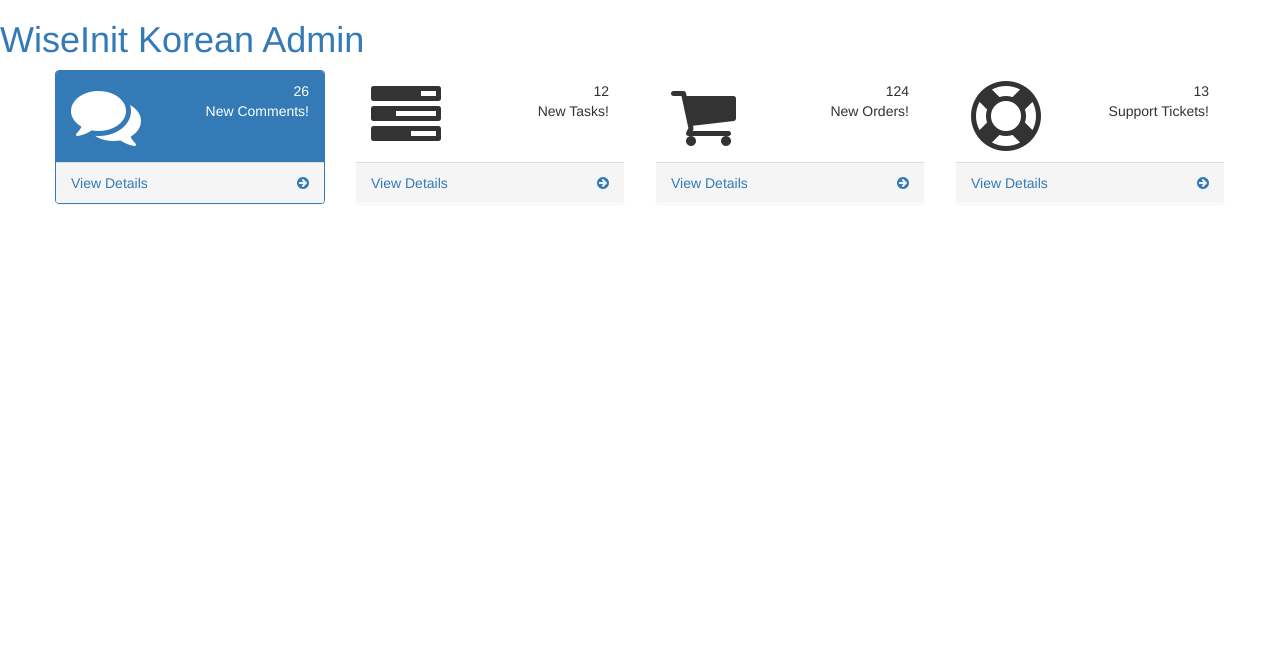
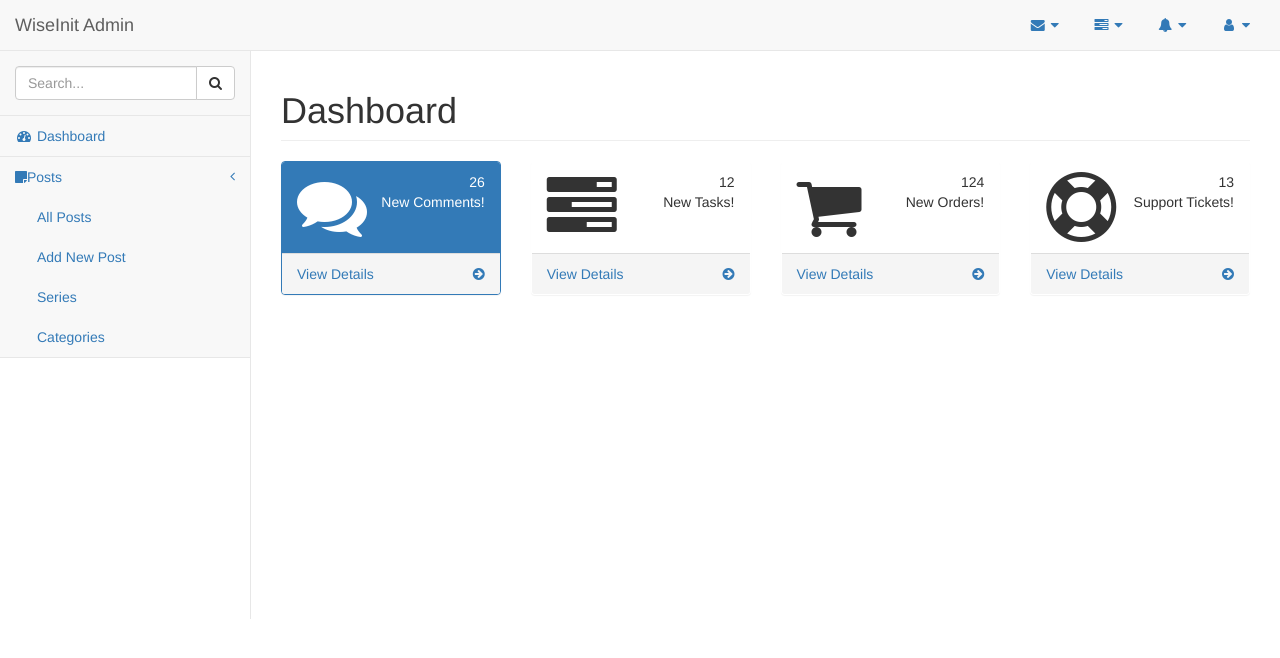
Before and after one commit to sainthkh/morningglory, a Django app: template morningglory/blog/templates/blog-admin/dashboard.html in a window 1280 px wide. Shown: the top 658 px of the page. Run offline with Django 3.2, Linux system fonts and the light colour scheme; the template is opened without the code that fills it, so the values that code supplies are empty; style sheets or scripts are compiled from the project's sources; parts of the project's set-up code (start-up, migrations or seed data) failed here and were passed over; some libraries are stand-ins or nearby versions.

Commit message:
Changed admin/base.html and added related style.

```diff
--- a/morningglory/blog/sass/admin-style.scss
+++ b/morningglory/blog/sass/admin-style.scss
@@ -45,3 +45,139 @@
 		right: 0;
 	}
 }
+
+// Admin layout
+
+#wrapper {
+    width: 100%;
+}
+
+#page-wrapper {
+    padding: 0 15px;
+    min-height: 568px;
+    background-color: #fff;
+}
+
+@media(min-width:768px) {
+    #page-wrapper {
+        position: inherit;
+        margin: 0 0 0 250px;
+        padding: 0 30px;
+        border-left: 1px solid #e7e7e7;
+    }
+}
+
+.navbar-top-links {
+    margin-right: 0;
+}
+
+.navbar-top-links li {
+    display: inline-block;
+}
+
+.navbar-top-links li:last-child {
+    margin-right: 15px;
+}
+
+.navbar-top-links li a {
+    padding: 15px;
+    min-height: 50px;
+}
+
+.navbar-top-links .dropdown-menu li {
+    display: block;
+}
+
+.navbar-top-links .dropdown-menu li:last-child {
+    margin-right: 0;
+}
+
+.navbar-top-links .dropdown-menu li a {
+    padding: 3px 20px;
+    min-height: 0;
+}
+
+.navbar-top-links .dropdown-menu li a div {
+    white-space: normal;
+}
+
+.navbar-top-links .dropdown-messages,
+.navbar-top-links .dropdown-tasks,
+.navbar-top-links .dropdown-alerts {
+    width: 310px;
+    min-width: 0;
+}
+
+.navbar-top-links .dropdown-messages {
+    margin-left: 5px;
+}
+
+.navbar-top-links .dropdown-tasks {
+    margin-left: -59px;
+}
+
+.navbar-top-links .dropdown-alerts {
+    margin-left: -123px;
+}
+
+.navbar-top-links .dropdown-user {
+    right: 0;
+    left: auto;
+}
+
+.sidebar .sidebar-nav.navbar-collapse {
+    padding-right: 0;
+    padding-left: 0;
+}
+
+.sidebar .sidebar-search {
+    padding: 15px;
+}
+
+.sidebar ul li {
+    border-bottom: 1px solid #e7e7e7;
+}
+
+.sidebar ul li a.active {
+    background-color: #eee;
+}
+
+.sidebar .arrow {
+    float: right;
+}
+
+.sidebar .fa.arrow:before {
+    content: "\f104";
+}
+
+.sidebar .active>a>.fa.arrow:before {
+    content: "\f107";
+}
+
+.sidebar .nav-second-level li,
+.sidebar .nav-third-level li {
+    border-bottom: 0!important;
+}
+
+.sidebar .nav-second-level li a {
+    padding-left: 37px;
+}
+
+.sidebar .nav-third-level li a {
+    padding-left: 52px;
+}
+
+@media(min-width:768px) {
+    .sidebar {
+        z-index: 1;
+        position: absolute;
+        width: 250px;
+        margin-top: 51px;
+    }
+
+    .navbar-top-links .dropdown-messages,
+    .navbar-top-links .dropdown-tasks,
+    .navbar-top-links .dropdown-alerts {
+        margin-left: auto;
+    }
+}
--- a/morningglory/blog/templates/blog-admin/base.html
+++ b/morningglory/blog/templates/blog-admin/base.html
@@ -1,45 +1,194 @@
 {% load staticfiles %}
 
 <!DOCTYPE html>
+<html lang="en">
 <head>
 	<meta charset="utf-8">
-	<meta name="viewport" content="width=device-width">
+	<meta http-equiv="X-UA-Compatible" content="IE=edge">
+	<meta name="viewport" content="width=device-width, initial-scale=1">
+	<meta name="description" content="">
+	<meta name="author" content="">
+
 	<title>{% block title %}WiseInit Korean Admin {% endblock %}</title>
 	<link rel="profile" href="http://gmpg.org/xfn/11">
 	<link rel='stylesheet' id='bootstrap-css'  href='https://maxcdn.bootstrapcdn.com/bootstrap/3.3.5/css/bootstrap.min.css?ver=4.4' type='text/css' media='all' />
 	<link rel='stylesheet' id='font-awesome-css'  href='//maxcdn.bootstrapcdn.com/font-awesome/4.4.0/css/font-awesome.min.css?ver=4.4' type='text/css' media='all' />
 	<link rel='stylesheet' id='wiseinit-style' href="{% static 'blog/admin-style.css' %}" type="text/css" media='all' />
 	<link rel='stylesheet' id='metisMenu-style' href="{% static 'blog/metisMenu.min.css' %}" type="text/css" media='all' />
+	<!-- Custom CSS -->
+	<link href="../dist/css/sb-admin-2.css" rel="stylesheet">
 
 	<script src="https://code.jquery.com/jquery-2.1.4.min.js"></script>
 	<script src="https://maxcdn.bootstrapcdn.com/bootstrap/3.3.5/js/bootstrap.min.js"></script>
 	<script src="{% static 'blog/metisMenu.min.js' %}"></script>
 	{% block script_at_top %}{% endblock %}
 </head>
+<body>
+	<div id="wrapper">
+		<!-- Navigation -->
+		<nav class="navbar navbar-default navbar-static-top" role="navigation" style="margin-bottom: 0">
+			<div class="navbar-header">
+				<button type="button" class="navbar-toggle" data-toggle="collapse" data-target=".navbar-collapse">
+					<span class="sr-only">Toggle navigation</span>
+					<span class="icon-bar"></span>
+					<span class="icon-bar"></span>
+					<span class="icon-bar"></span>
+				</button>
+				<a class="navbar-brand" href="{% url 'blog:admin-dashboard' %}">WiseInit Admin</a>
+			</div>
+			<!-- /.navbar-header -->
 
-<body class="">
-<div id="page" class="hfeed site">
-	<header id="masthead" class="site-header" role="banner">
-		<div class="header-main">
-			<h1 class="site-title"><a href="/admin" rel="home">WiseInit Korean Admin</a></h1>
+			<ul class="nav navbar-top-links navbar-right">
+				<li class="dropdown">
+					<a class="dropdown-toggle" data-toggle="dropdown" href="#">
+						<i class="fa fa-envelope fa-fw"></i>  <i class="fa fa-caret-down"></i>
+					</a>
+					<ul class="dropdown-menu dropdown-messages">
+						<li>
+							<a href="#">
+								<div>
+									<strong>John Smith</strong>
+									<span class="pull-right text-muted">
+										<em>Yesterday</em>
+									</span>
 								</div>
-	</header>
+								<div>Lorem ipsum dolor sit amet, consectetur adipiscing elit. Pellentesque eleifend...</div>
+							</a>
+						</li>
+						<li class="divider"></li>
+						<li>
+							<a class="text-center" href="#">
+								<strong>Read All Messages</strong>
+								<i class="fa fa-angle-right"></i>
+							</a>
+						</li>
+					</ul>
+					<!-- /.dropdown-messages -->
+				</li>
+				<!-- /.dropdown -->
+				<li class="dropdown">
+					<a class="dropdown-toggle" data-toggle="dropdown" href="#">
+						<i class="fa fa-tasks fa-fw"></i>  <i class="fa fa-caret-down"></i>
+					</a>
+					<ul class="dropdown-menu dropdown-tasks">
+						<li>
+							<a href="#">
+								<div>
+									<p>
+										<strong>Task 1</strong>
+										<span class="pull-right text-muted">40% Complete</span>
+									</p>
+									<div class="progress progress-striped active">
+										<div class="progress-bar progress-bar-success" role="progressbar" aria-valuenow="40" aria-valuemin="0" aria-valuemax="100" style="width: 40%">
+											<span class="sr-only">40% Complete (success)</span>
+										</div>
+									</div>
+								</div>
+							</a>
+						</li>
+						<li class="divider"></li>
+						<li>
+							<a class="text-center" href="#">
+								<strong>See All Tasks</strong>
+								<i class="fa fa-angle-right"></i>
+							</a>
+						</li>
+					</ul>
+					<!-- /.dropdown-tasks -->
+				</li>
+				<!-- /.dropdown -->
+				<li class="dropdown">
+					<a class="dropdown-toggle" data-toggle="dropdown" href="#">
+						<i class="fa fa-bell fa-fw"></i>  <i class="fa fa-caret-down"></i>
+					</a>
+					<ul class="dropdown-menu dropdown-alerts">
+						<li>
+							<a href="#">
+								<div>
+									<i class="fa fa-comment fa-fw"></i> New Comment
+									<span class="pull-right text-muted small">4 minutes ago</span>
+								</div>
+							</a>
+						</li>
+						<li class="divider"></li>
+						<li>
+							<a class="text-center" href="#">
+								<strong>See All Alerts</strong>
+								<i class="fa fa-angle-right"></i>
+							</a>
+						</li>
+					</ul>
+					<!-- /.dropdown-alerts -->
+				</li>
+				<!-- /.dropdown -->
+				<li class="dropdown">
+					<a class="dropdown-toggle" data-toggle="dropdown" href="#">
+						<i class="fa fa-user fa-fw"></i>  <i class="fa fa-caret-down"></i>
+					</a>
+					<ul class="dropdown-menu dropdown-user">
+						<li><a href="#"><i class="fa fa-user fa-fw"></i> User Profile</a>
+						</li>
+						<li><a href="#"><i class="fa fa-gear fa-fw"></i> Settings</a>
+						</li>
+						<li class="divider"></li>
+						<li><a href="login.html"><i class="fa fa-sign-out fa-fw"></i> Logout</a>
+						</li>
+					</ul>
+					<!-- /.dropdown-user -->
+				</li>
+				<!-- /.dropdown -->
+			</ul>
+			<!-- /.navbar-top-links -->
 
-	<div class="container site-main-container">
-	<div class="row content-row">
-        <div id="primary" class="main-content">
-            <div id="content" class="site-content" role="main">
+			<div class="navbar-default sidebar" role="navigation">
+				<div class="sidebar-nav navbar-collapse">
+					<ul class="nav" id="side-menu">
+						<li class="sidebar-search">
+							<div class="input-group custom-search-form">
+								<input type="text" class="form-control" placeholder="Search...">
+								<span class="input-group-btn">
+								<button class="btn btn-default" type="button">
+									<i class="fa fa-search"></i>
+								</button>
+							</span>
+							</div>
+							<!-- /input-group -->
+						</li>
+						<li>
+							<a href="{% url 'blog:admin-dashboard' %}"><i class="fa fa-dashboard fa-fw"></i> Dashboard</a>
+						</li>
+						<li>
+							<a href="{% url 'blog:admin-posts' %}"><i class="fa fa-sticky-note"></i>Posts<span class="fa arrow"></span></a>
+							<ul class="nav nav-second-level">
+								<li><a href="{% url 'blog:admin-posts' %}">All Posts</a></li>
+								<li><a href="{% url 'blog:write-new-post' %}">Add New Post</a></li>
+								<li><a href="{% url 'blog:admin-series' %}">Series</a></li>
+								<li><a href="{% url 'blog:admin-categories' %}">Categories</a></li>
+							</ul>
+							<!-- /.nav-second-level -->
+						</li>
+					</ul>
+				</div>
+				<!-- /.sidebar-collapse -->
+			</div>
+			<!-- /.navbar-static-side -->
+		</nav>
+
+		<div id="page-wrapper">
+			<div class="row">
+				<div class="col-lg-12">
+					<h1 class="page-header">{% block page_title %}{% endblock %}</h1>
+				</div>
+				<!-- /.col-lg-12 -->
+			</div>
+			<!-- /.row -->
 			{% block content %}{% endblock %}
-            </div><!-- #content -->
-        </div><!-- #main-content -->
-	</div><!-- content-row -->
-   	</div><!-- container -->
-
-    <footer id="colophon" class="site-footer" role="contentinfo">
-        <div class="site-info">
-        </div><!-- .site-info -->
-    </footer><!-- #colophon -->
-</div><!-- #page -->
+		</div>
+		<!-- /#page-wrapper -->
+	</div>
+	<!-- /#wrapper -->
+	<!-- Custom Theme JavaScript -->
+	<script src="../dist/js/sb-admin-2.js"></script>
 </body>
 {% block script_at_bottom %}{% endblock %}
 </html>
```
Lines whose indentation alone changed are shown as unchanged.
